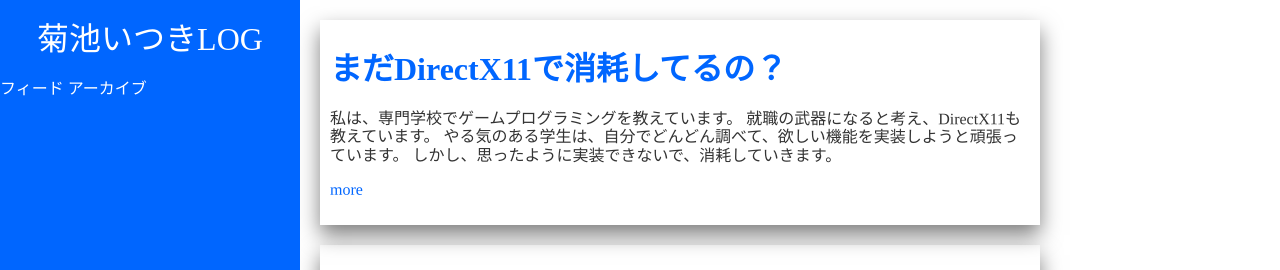
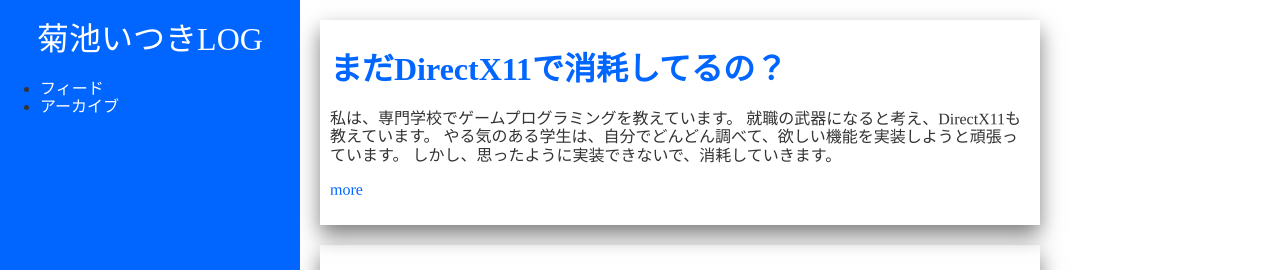
Before and after one commit to itukikikuti/windblow.net, a Jekyll site: the page built from index.html, in a window 1280 px wide. Shown: the top 270 px of the page. Built offline with Jekyll 4.4.1, drawn with Linux system fonts in a browser that asks for light colours; some web fonts are replaced.

Commit message:
Update outline.html

```diff
--- a/_layouts/outline.html
+++ b/_layouts/outline.html
@@ -4,8 +4,10 @@
 <header>
     <h1><a href="/">{{ site.title }}</a></h1>
     <nav>
-        <a href="/feed.xml">フィード</a>
-        <a href="/archive.html">アーカイブ</a>
+        <ul>
+            <li><a href="/feed.xml">フィード</a></li>
+            <li><a href="/archive.html">アーカイブ</a></li>
+        </ul>
     </nav>
 </header>
 <main>
```
